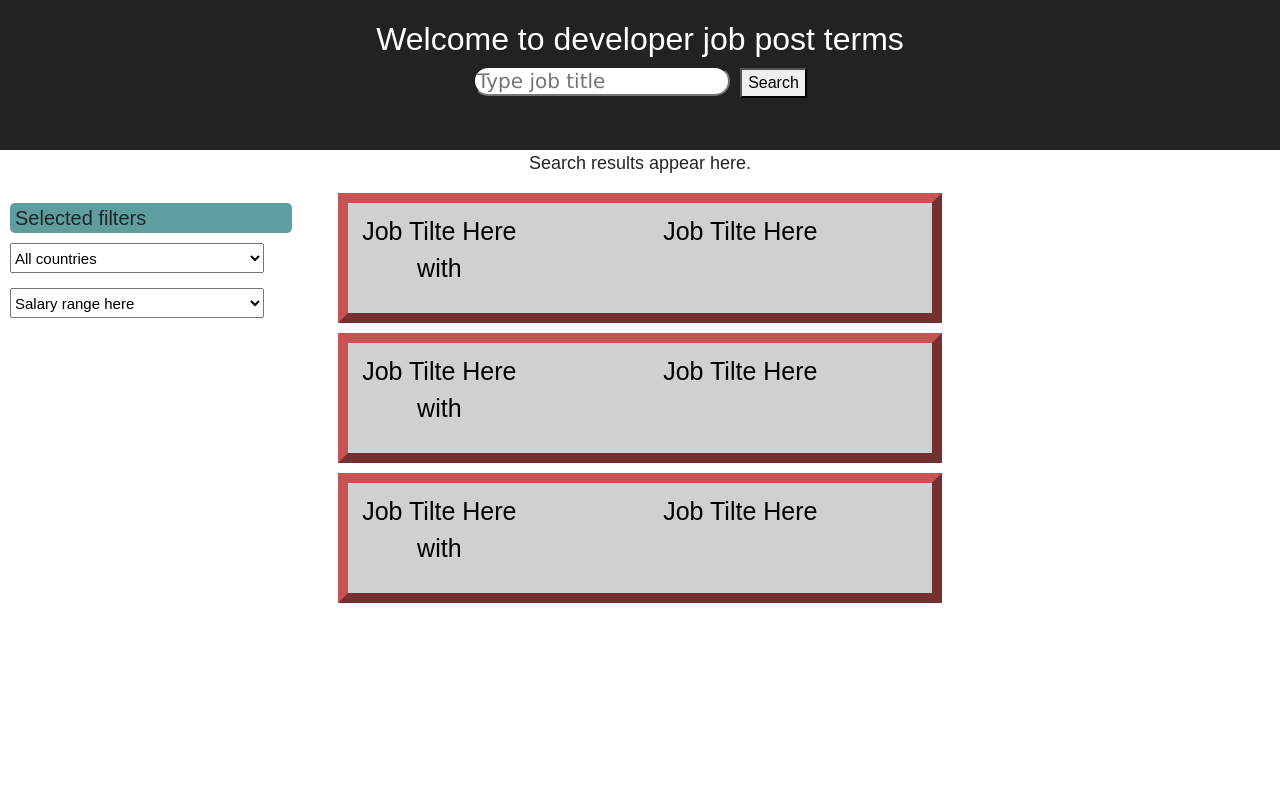
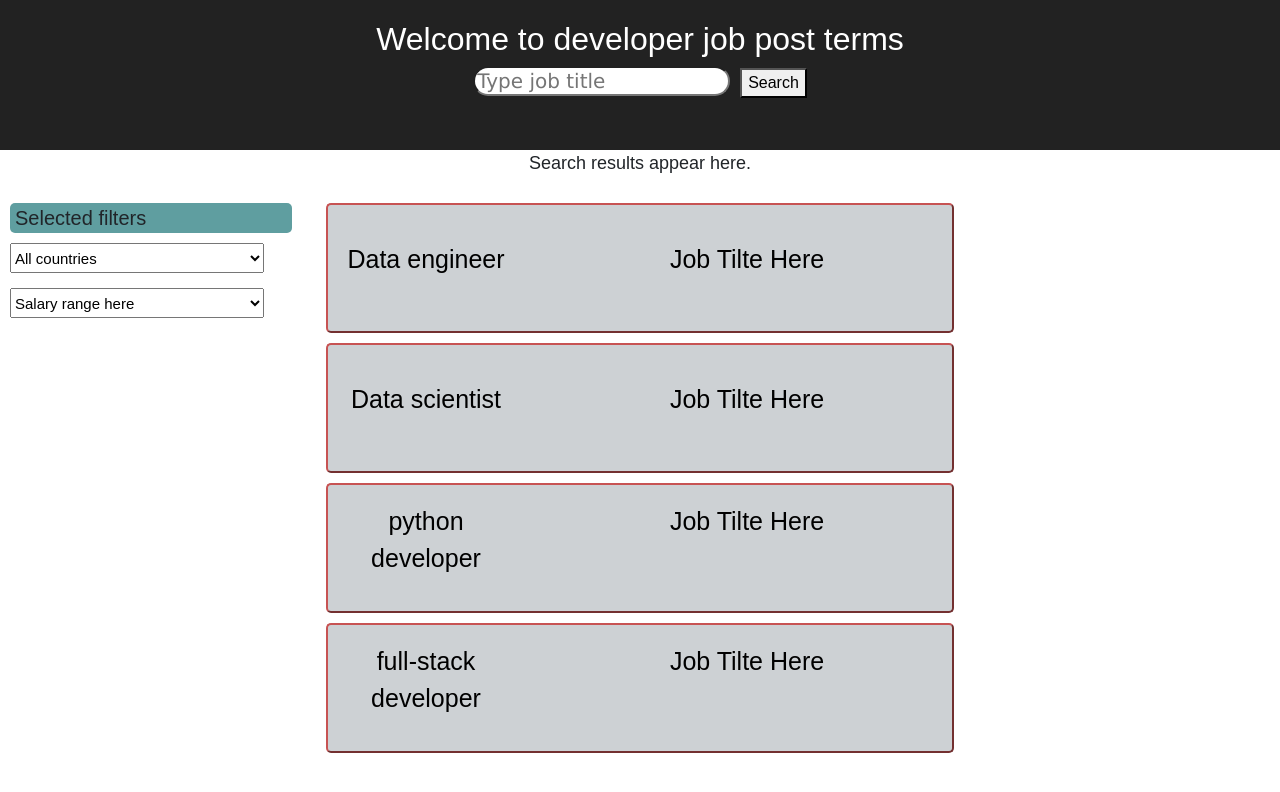
Before and after one commit to rmukaila/joballers_frontend, a React (Create React App) app: page / in a window 1280 px wide. Shown: the top 792 px of the page. Built offline with nearby package versions, Linux system fonts and the light colour scheme.

Commit message:
added props and use states

```diff
--- a/src/pages/main/App.js
+++ b/src/pages/main/App.js
@@ -11,11 +11,23 @@ import 'bootstrap/dist/css/bootstrap.min.css';
 
 
 function App() {
+  const onSearchSubmit = event=>{
+    event.preventDefault();
+  };
 
 
-      const onSearchSubmit = event=>{
-        event.preventDefault();
-      };
+  const jobData = [
+    {id:1,title:"Data engineer",tags:['mid','python','AWS','GCP'],description:"Must have GCP certification"},
+    {id:2,title:"Data scientist",tags:['mid','python','R'],description:"Must have GCP certification"},
+    {id:3,title:"python developer",tags:['mid','python','docker'],description:"Must have GCP certification"},
+    {id:4,title:"full-stack developer",tags:['mid','python','react'],description:"Must have GCP certification"}
+    ]
+
+    const [jobInfo, setJobInfo] = React.useState(jobData);
+
+    const jobComponents = jobInfo.map((item)=><JobTitle key={item.id} infoProp={item}/>)
+
+
     return (
 
       // <div className='container'>
@@ -39,10 +51,8 @@ function App() {
                       <Filtering/>
                     </div>
 
-                    <div className='col-sm-6 px-4'>
-                      <JobTitle/>
-                      <JobTitle/>
-                      <JobTitle/>
+                    <div className='col-sm-6'>
+                    {jobComponents}
                     </div>
 
                     <div className='col-sm-3'></div>
--- a/src/pages/main/JobTitle.js
+++ b/src/pages/main/JobTitle.js
@@ -1,17 +1,24 @@
-import React from "react"
+import React, { useState } from "react"
 import '../../styles/Job.css'
 
 
-const JobTitle = ()=> {
+const JobTitle = (jobInfoProp)=> {
+  //Mock data. this will be replace with a call to backend
+
+
+  const [isOpen, setOpen] = React.useState(false);
+
+
+  const handleDropdown = () => {setOpen(!isOpen)}
 
   return(
 
     <div className="row">
         <div className='col-sm-12'>
-          <button className=" jobTitle">
+          <button className=" jobTitle" onClick={handleDropdown}>
             <div className="row">
                 <div className='col-md-4'>
-                  <p>Job Tilte Here with</p>
+                  <p>{jobInfoProp.infoProp.title}</p>
                 </div>
 
                 <div className='col-md-8'>
@@ -20,6 +27,16 @@ const JobTitle = ()=> {
             </div>
           </button>
         </div>
+
+        {isOpen?
+        <div>
+          <textarea className='col-sm-12 dropDown'  readOnly
+          value={jobInfoProp.infoProp.description}>
+
+          </textarea>
+        </div>
+         :null
+        }
     </div>
 
   );
--- a/src/styles/Job.css
+++ b/src/styles/Job.css
@@ -1,18 +1,30 @@
+.jobs-container{
+width: 70%;
+}
+
 .jobTitle{
 height: 130px;
 width: 100%;
-border-width: 10px;
-/* border-radius: 23px; */
+border-width: px;
+border-radius: 5px;
 border-color: rgb(199, 83, 83);
 background-color: rgb(205, 209, 212);
 font-size: 25px;
-margin-bottom: 10px;
+margin-top: 10px;
+margin-bottom: 0px;
+padding: 3px;
 
-padding: 3px;
-/* margin-left: 20px; */
 
-/* border-style: ridge; */
 }
-.jobs-container{
-width: 70%;
+
+.dropDown{
+padding-top: 0px;
+/* border-width: 40px; */
+border-color: rgb(15, 15, 15);
+/* margin: 10px; */
+width: 100%;
+height: 100%;
+/* border-radius: 30px; */
+background-color: aqua;
+height: 80px;
 }
```
